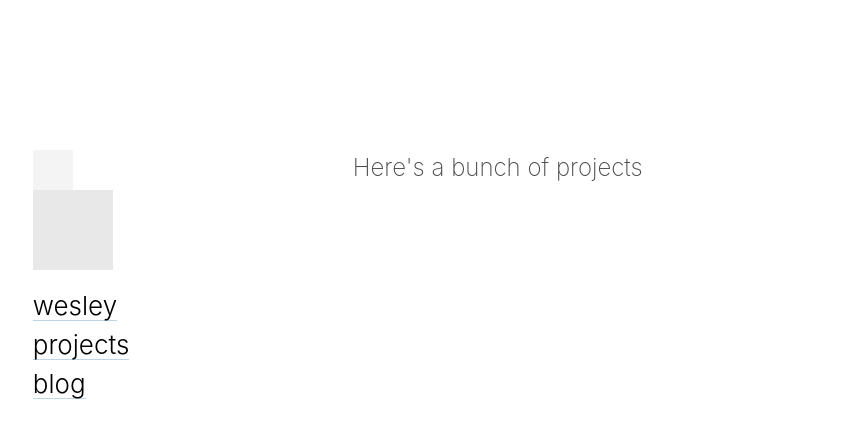
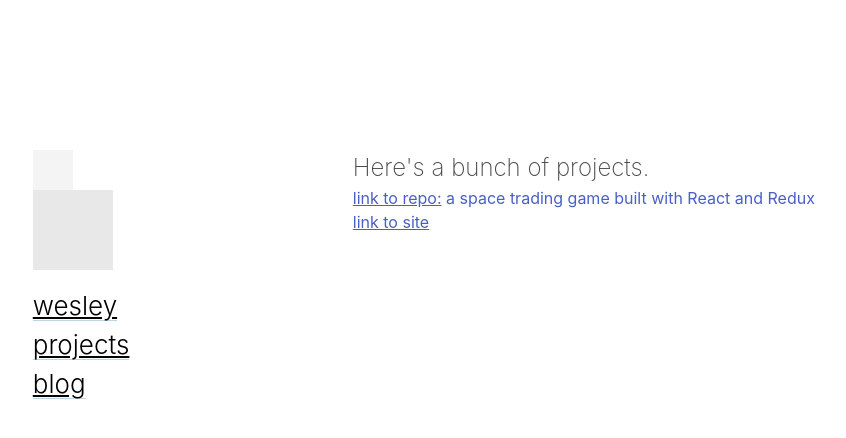
Before and after one commit to wbonneville/gatsby_blog, a Gatsby site: page /projects in a window 1280 px wide. Shown: the whole page, without its empty margins (44-890 px from the left). Built offline with nearby package versions, Linux system fonts and the light colour scheme; Gatsby itself is replaced by a stand-in of ours.

Commit message:
Update projects.js

```diff
--- a/src/pages/projects.js
+++ b/src/pages/projects.js
@@ -19,6 +19,13 @@ const Div = styled.div`
     font-size: 24px;
     font-weight: 200;
   }
+  & span {
+    text-decoration: underline;
+  }
+`;
+
+const Anchor = styled.a`
+  text-decoration: underline;
 `;
 
 const ProjectsPage = () => (
@@ -29,7 +36,15 @@ const ProjectsPage = () => (
           <Menu />
         </div>
         <div className="column is-12">
-          <p>Here's a bunch of projects</p>
+          <p>Here's a bunch of projects.</p>
+          <a href="https://github.com/wbonneville/spacewalker">
+            <span>link to repo:</span> a space trading game built with React and
+            Redux
+          </a>
+          <br />
+          <Anchor href="https://spacewalkerproject.netlify.com/">
+            link to site
+          </Anchor>
         </div>
       </Div>
     </Layout>
```
